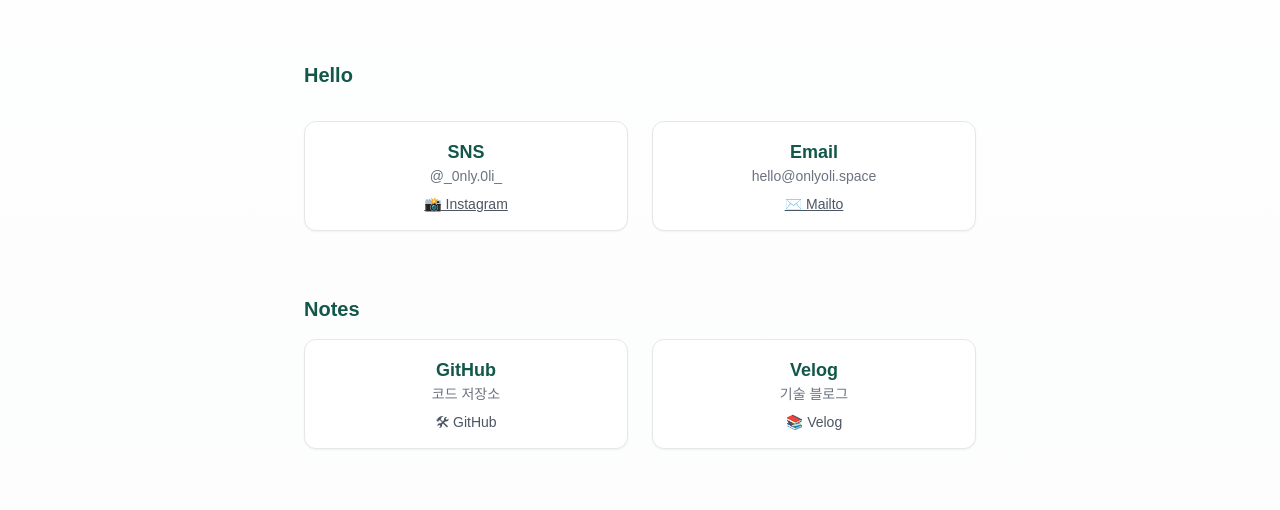
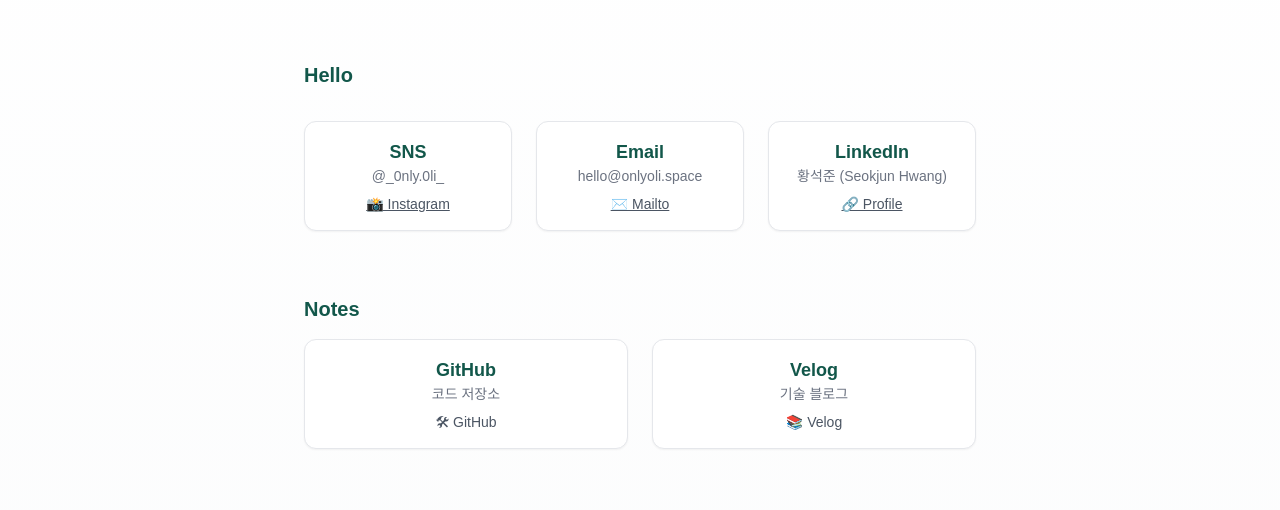
Before and after one commit to myhappydays/profile, a plain HTML site: page index.html in a window 1280 px wide. Shown: the part 254-764 px from the top of the page. Drawn offline with nearby package versions, Linux system fonts and the light colour scheme; a web font is replaced by a local one.

Commit message:
Update index.html

```diff
--- a/index.html
+++ b/index.html
@@ -56,7 +56,8 @@
       <!-- Hello -->
       <section id="hello" class="prose prose-slate max-w-none mb-4">
         <h2 class="text-xl font-semibold text-primary mb-4">Hello</h2>
-        <div class="grid grid-cols-2 gap-6 mt-8">
+        <div class="grid grid-cols-3 gap-6 mt-8">
+          <!-- Instagram -->
           <div class="p-4 bg-white border border-gray-200 rounded-xl shadow-sm hover:shadow-md transition text-center">
             <div class="text-lg font-semibold text-primary">SNS</div>
             <div class="text-sm text-gray-500 mb-2">@_0nly.0li_</div>
@@ -64,11 +65,20 @@
               <a href="https://instagram.com/_0nly.0li_" class="text-gray-600 hover:underline">📸 Instagram</a>
             </div>
           </div>
+          <!-- Email -->
           <div class="p-4 bg-white border border-gray-200 rounded-xl shadow-sm hover:shadow-md transition text-center">
             <div class="text-lg font-semibold text-primary">Email</div>
             <div class="text-sm text-gray-500 mb-2">hello@onlyoli.space</div>
             <div class="flex justify-center gap-4 text-sm">
               <a href="mailto:hello@onlyoli.space" class="text-gray-600 hover:underline">✉️ Mailto</a>
+            </div>
+          </div>
+          <!-- LinkedIn -->
+          <div class="p-4 bg-white border border-gray-200 rounded-xl shadow-sm hover:shadow-md transition text-center">
+            <div class="text-lg font-semibold text-primary">LinkedIn</div>
+            <div class="text-sm text-gray-500 mb-2">황석준 (Seokjun Hwang)</div>
+            <div class="flex justify-center gap-4 text-sm">
+              <a href="https://www.linkedin.com/in/%EC%84%9D%EC%A4%80-%ED%99%A9-9a0ab9304/" class="text-gray-600 hover:underline">🔗 Profile</a>
             </div>
           </div>
         </div>
@@ -104,7 +114,7 @@
             <div class="text-sm text-gray-500 mb-2">커스텀 마크업 언어를 기반으로 한 기록 플랫폼</div>
             <div class="flex gap-4 text-sm">
               <a href="https://kiro.onlyoli.space" class="text-primary hover:underline">🌐 웹사이트</a>
-              <a href="https://github.com/myhappydays/kiro" class="text-gray-600 hover:underline">🛠 GitHub</a>
+              <a href="https://github.com/myhappydays/kiro-ground" class="text-gray-600 hover:underline">🛠 GitHub</a>
             </div>
           </div>
           <div class="p-4 bg-white border border-gray-200 rounded-xl shadow-sm hover:shadow-md transition">
```
